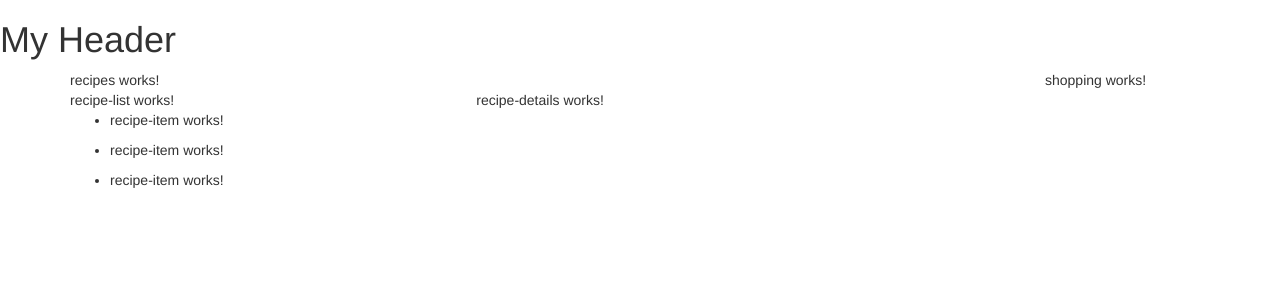
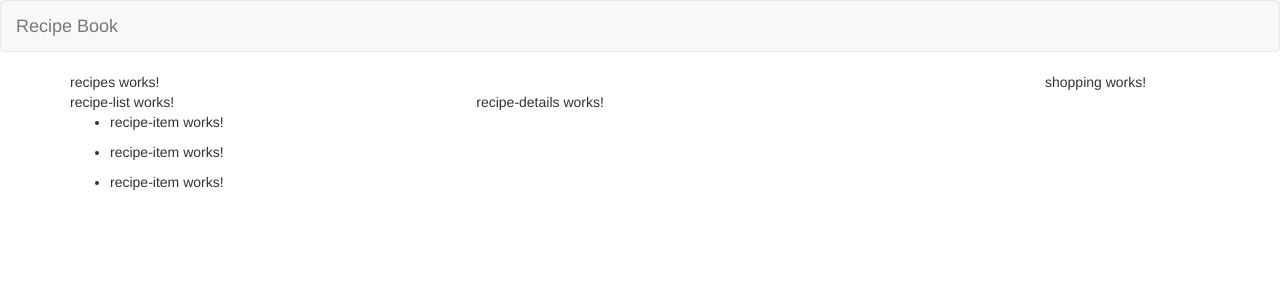
Before and after one commit to shlomiku/play-with-angular, an Angular app: page / in a window 1280 px wide. Shown: the top 300 px of the page. Built offline with nearby package versions, Linux system fonts and the light colour scheme.

Commit message:
basic header

```diff
--- a/src/app/header/header.component.html
+++ b/src/app/header/header.component.html
@@ -1,3 +1,5 @@
-<h1>
-  My Header
-</h1>
+<nav class="navbar navbar-default">
+  <div class="navbar-header">
+    <a href="#" class="navbar-brand">Recipe Book</a>
+  </div>
+</nav>
```
